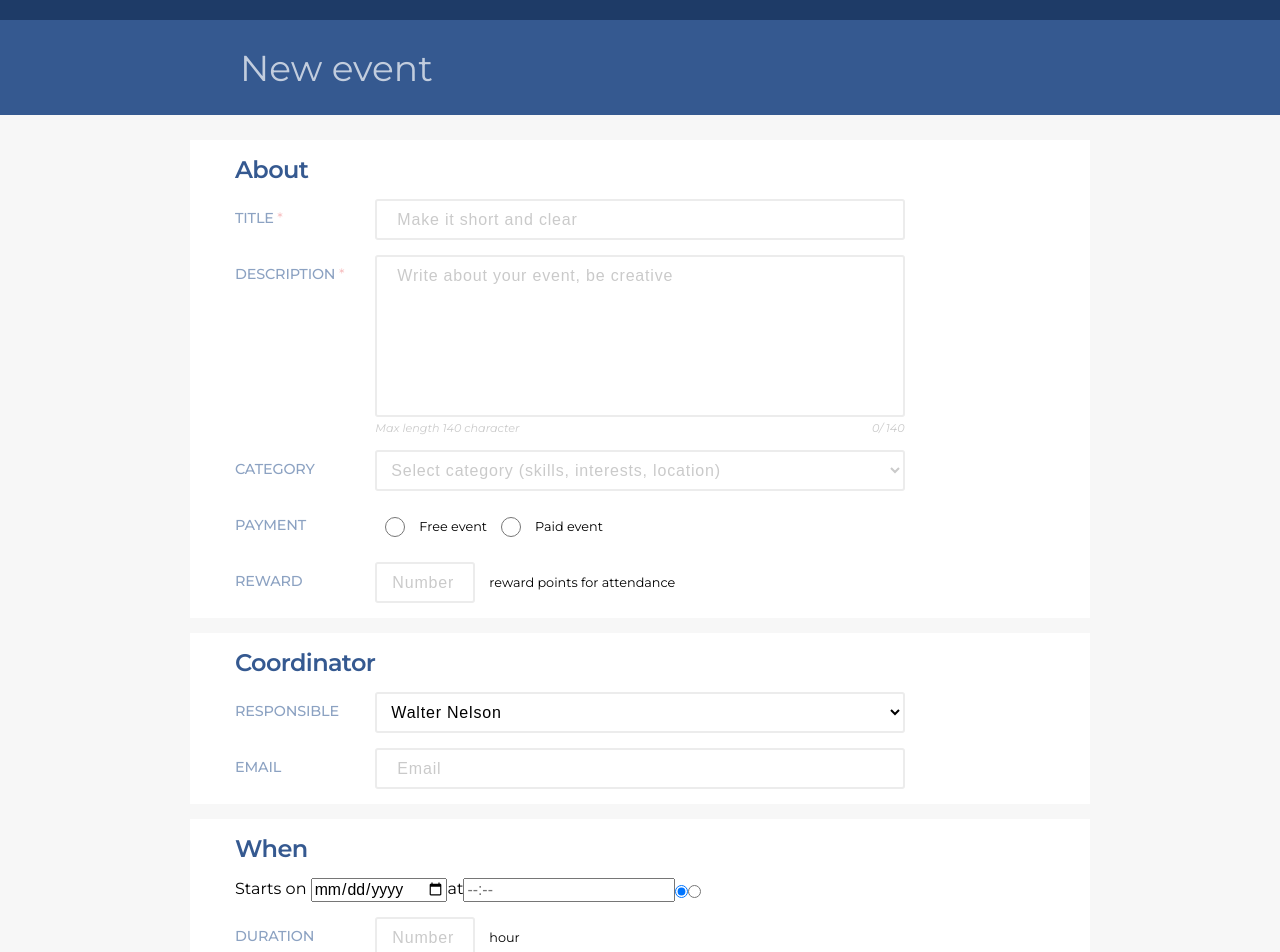
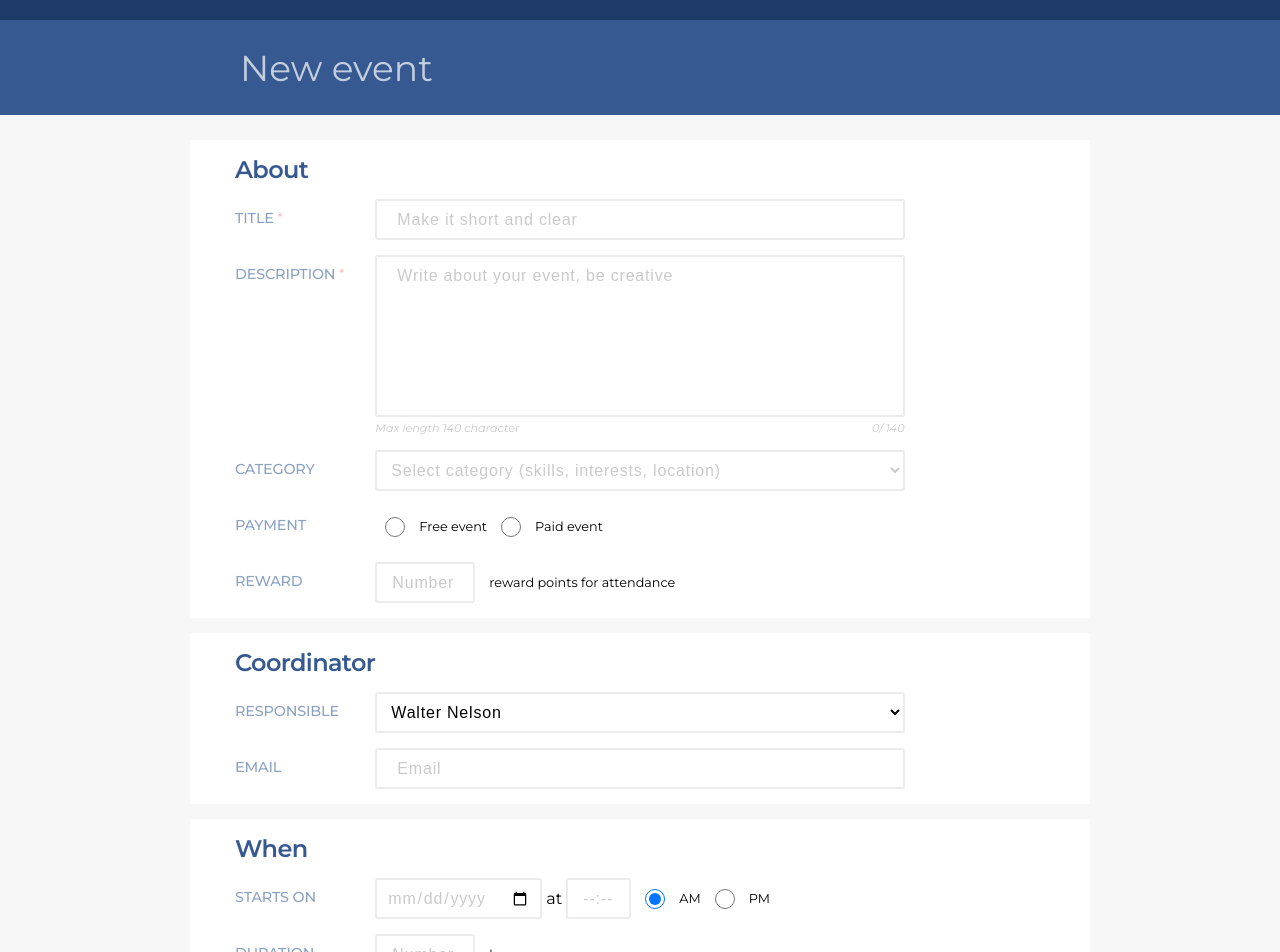
Before and after one commit to morawskiOZ/Monterail_Task, a React (Create React App) app: page / in a window 1280 px wide. Shown: the top 952 px of the page. Built offline with nearby package versions, Linux system fonts and the light colour scheme.

Commit message:
style data component

```diff
--- a/src/components/MainForm/FormInput/DateComponent/DateComponent.tsx
+++ b/src/components/MainForm/FormInput/DateComponent/DateComponent.tsx
@@ -1,9 +1,10 @@
 import { timeConvertor } from "helpers/components/MainForm/timeConvertor"
-import React, { useState, ReactElement } from "react"
+import React, { ReactElement, useState } from "react"
 import "./DateComponent.scss"
 import TimeInput from "./TimeInput/TimeInput"
 
 // TODO: add types everywhere
+// TODO: make this component more generic, accepting styles from outside for example, more generic props
 
 export enum TimeFormat {
   AM = "AM",
@@ -21,7 +22,7 @@ export const DateComponent = ({
   const [time, setTime] = useState<string>("")
   const [format, setFormat] = useState<TimeFormat>(TimeFormat.AM)
 
-  const handleDateChange = ({target: {value}}) => {
+  const handleDateChange = ({ target: { value } }) => {
     setDay(value)
     if (time) {
       const date = `${value}T${timeConvertor(time, format)}`
@@ -35,7 +36,7 @@ export const DateComponent = ({
       input.onChange(date)
     }
   }
-  const handleFormatChange = ({target: {value}}) => {
+  const handleFormatChange = ({ target: { value } }) => {
     setFormat(value)
     if (day && time) {
       input.onChange(`${day}T${timeConvertor(time, value)}`)
@@ -43,20 +44,28 @@ export const DateComponent = ({
   }
 
   return (
-    <div tabIndex={0} className={""}>
-      <label>{label}</label>
+    <div className="FormInput">
+      <label className="FormInput--column FormInput--firstColumn FormInput-label">
+        {label}
+      </label>
+
+      <div className="FormInput--column FormInput--secondColumn">
+        <div className="FormInput-multiElementRow">
           <input
             {...input}
             type="date"
             onChange={handleDateChange}
             value={day}
-        className="DateComponent-dateInput"
+            className={`FormInput-input ${
+              day ? "" : "FormInput-input--placeholder"
+            }`}
           />
           <span>at</span>
           <TimeInput
             onTimeChange={handleTimeChange}
             placeholder={"--:--"}
             input={input}
+            className={"FormInput-input FormInput-input--verySmall"}
           />
           <input
             {...input}
@@ -66,7 +75,9 @@ export const DateComponent = ({
             checked={format === TimeFormat.AM}
             onChange={handleFormatChange}
             required
+            className="FormInput-input FormInput-input--radio"
           />
+          <span className="FormInput-description"> AM </span>
           <input
             {...input}
             type="radio"
@@ -74,7 +85,12 @@ export const DateComponent = ({
             value={TimeFormat.PM}
             checked={format === TimeFormat.PM}
             onChange={handleFormatChange}
+            className="FormInput-input FormInput-input--radio"
           />
+          <span className="FormInput-description"> PM</span>
+        </div>
+      </div>
+
       {error && touched && <span>{error}</span>}
     </div>
   )
--- a/src/components/MainForm/FormInput/FormInput.scss
+++ b/src/components/MainForm/FormInput/FormInput.scss
@@ -87,6 +87,10 @@ $input_height: 41px;
       padding: 5px;
       width: 100px;
     }
+    &--verySmall {
+      padding: 5px;
+      width: 65px;
+    }
   }
   &-multiElementRow {
     height: $input_height;
```
Lines whose indentation alone changed are shown as unchanged.
